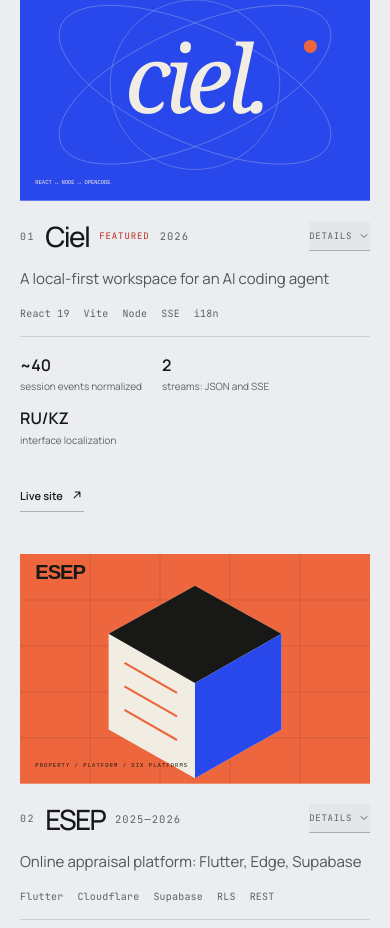
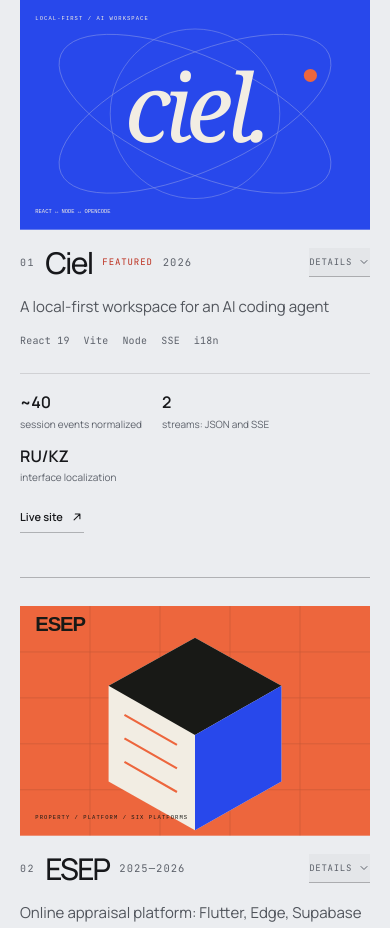
Before and after one commit to arcnosixta/arcnosixa.dev, a plain HTML site: page index.html in a window 390 px wide. Shown: the part 1356-2284 px from the top of the page. Drawn offline with Linux system fonts and the light colour scheme.

Commit message:
feat(studio): оформить проекты широкими строками и добавить превью
Добавлена отдельная компоновка галереи для studio: обложка слева, описание и ссылки справа, детали раскрываются ниже. На мобильных устройствах строки собираются в одну колонку. Добавлены изображение предпросмотра нового варианта и описание переключения дизайнов в README.

```diff
--- a/app.js
+++ b/app.js
@@ -1237,6 +1237,9 @@
   syncMeta("property", "og:title", title);
   syncMeta("property", "og:description", description);
   syncMeta("property", "og:locale", t("meta.locale"));
+  const socialImage = `https://arcnosixta.github.io/arcnosixa.dev/${studioDesign ? "og-studio.png" : "og.png"}`;
+  syncMeta("property", "og:image", socialImage);
+  syncMeta("name", "twitter:image", socialImage);
   document.documentElement.lang = lang;
   document.querySelectorAll("[data-lang-label]").forEach((node) => {
     node.classList.toggle("is-on", node.dataset.langLabel === lang);
--- a/studio.css
+++ b/studio.css
@@ -51,6 +51,30 @@
 [data-design="studio"] .section-head h2 { font-size: clamp(36px, 4vw, 60px); letter-spacing: -.055em; }
 [data-design="studio"] .section-head { justify-content: space-between; flex-direction: row-reverse; align-items: start; }
 [data-design="studio"] .section-index { padding-top: 10px; }
+[data-design="studio"] .work-grid { grid-template-columns: minmax(0, 1fr); gap: 0; }
+[data-design="studio"] .project,
+[data-design="studio"] .project:nth-child(2),
+[data-design="studio"] .project:nth-child(3),
+[data-design="studio"] .project:nth-child(4),
+[data-design="studio"] .project.is-open {
+  grid-column: 1; margin: 0; display: grid;
+  grid-template-columns: minmax(0, .9fr) minmax(0, 1fr);
+  gap: 18px 60px; padding: 36px 0; border-top: 1px solid var(--line-bright);
+}
+[data-design="studio"] .project.is-filtered { display: none; }
+[data-design="studio"] .project-cover,
+[data-design="studio"] .project.is-open .project-cover { grid-column: 1; grid-row: 1 / 7; align-self: start; aspect-ratio: 640 / 420; margin: 0; }
+[data-design="studio"] .project-top { grid-column: 2; grid-row: 1; align-self: end; }
+[data-design="studio"] .project-title { font-size: 40px; }
+[data-design="studio"] .project-tagline { grid-column: 2; grid-row: 2; }
+[data-design="studio"] .project-stack { grid-column: 2; grid-row: 3; }
+[data-design="studio"] .project-metrics { grid-column: 2; grid-row: 4; margin-top: 10px; }
+[data-design="studio"] .project-links { grid-column: 2; grid-row: 5; align-self: start; }
+[data-design="studio"] .project-detail { grid-column: 1 / -1; grid-row: 7; }
+[data-design="studio"] .project:not(.is-open) .project-detail { margin-top: -18px; }
+[data-design="studio"] .project.is-open .project-detail { padding-top: 24px; border-top: 1px solid var(--line); }
+[data-design="studio"] .project-toggle { color: var(--paper-faint); }
+[data-design="studio"] .project-desc { font-size: 16px; }
 [data-design="studio"] .skills { grid-template-columns: repeat(2, minmax(0, 1fr)); gap: 0 60px; }
 [data-design="studio"] .contact { background: var(--ink); color: var(--paper); border-top: 1px solid var(--line-bright); }
 [data-design="studio"] .contact .section-head h2 { font-size: clamp(64px, 11vw, 158px); color: var(--paper); }
@@ -66,6 +90,8 @@
   [data-design="studio"] .hero-title { font-size: 15vw; }
   [data-design="studio"] .hero-role { font-size: 17px; }
   [data-design="studio"] .hero-lead { font-size: 13px; }
+  [data-design="studio"] .project { column-gap: 28px; }
+  [data-design="studio"] .project-title { font-size: 30px; }
 }
 @media (max-width: 680px) {
   [data-design="studio"] .hero { padding-top: 122px; }
@@ -77,6 +103,18 @@
   [data-design="studio"] .hero-actions { grid-row: 5; }
   [data-design="studio"] .hero-feature { grid-column: 1; grid-row: 6; margin: 40px 0 0; width: 100%; max-width: none; }
   [data-design="studio"] .hero-cards { grid-row: 7; margin-top: 30px; gap: 18px; }
+  [data-design="studio"] .project,
+  [data-design="studio"] .project:nth-child(2),
+  [data-design="studio"] .project:nth-child(3),
+  [data-design="studio"] .project:nth-child(4),
+  [data-design="studio"] .project.is-open { grid-template-columns: minmax(0, 1fr); padding-block: 28px; gap: 16px; }
+  [data-design="studio"] .project-cover,
+  [data-design="studio"] .project.is-open .project-cover { grid-column: 1; grid-row: 1; }
+  [data-design="studio"] .project-top { grid-column: 1; grid-row: 2; }
+  [data-design="studio"] .project-tagline { grid-column: 1; grid-row: 3; }
+  [data-design="studio"] .project-stack { grid-column: 1; grid-row: 4; }
+  [data-design="studio"] .project-metrics { grid-column: 1; grid-row: 5; }
+  [data-design="studio"] .project-links { grid-column: 1; grid-row: 6; }
   [data-design="studio"] .skills { grid-template-columns: minmax(0, 1fr); }
   [data-design="studio"] .contact .section-head h2 { font-size: 12vw; }
 }
```
Also changed, not shown: README.md, og-studio.png (added).
